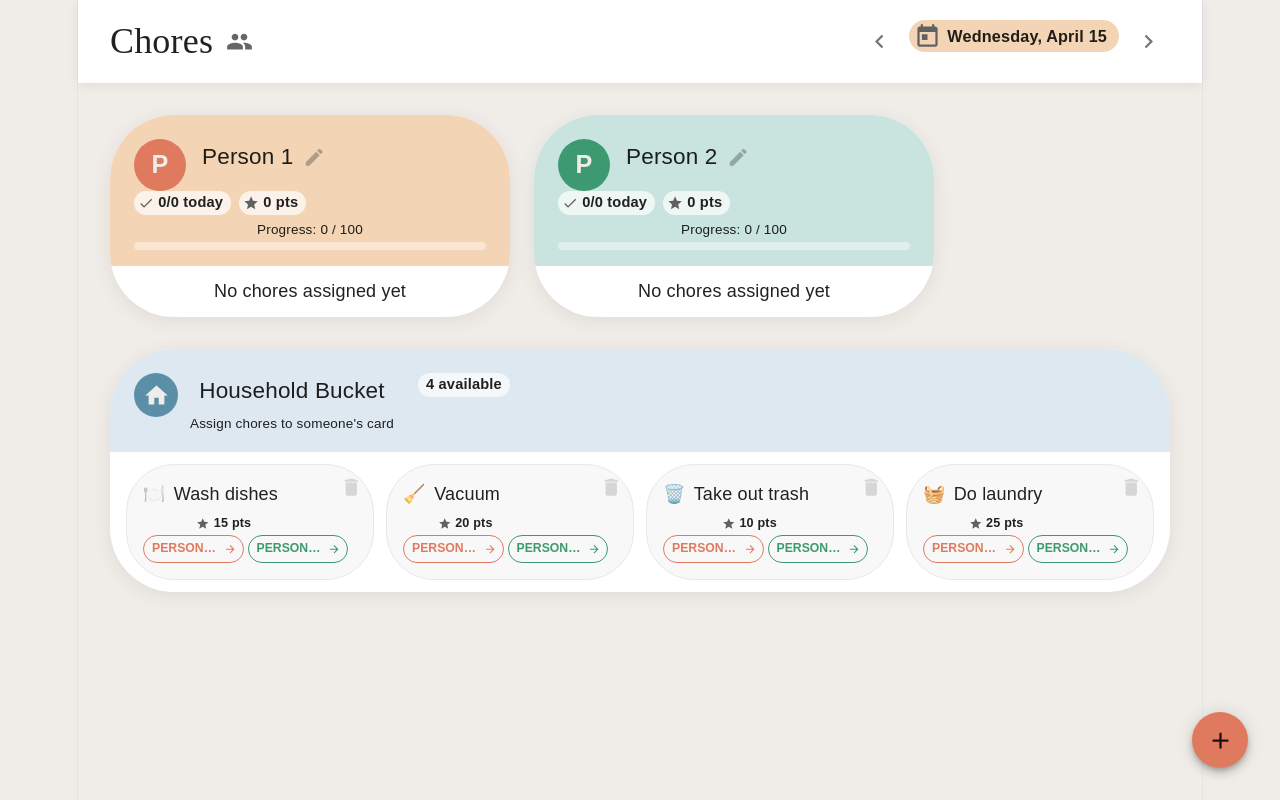
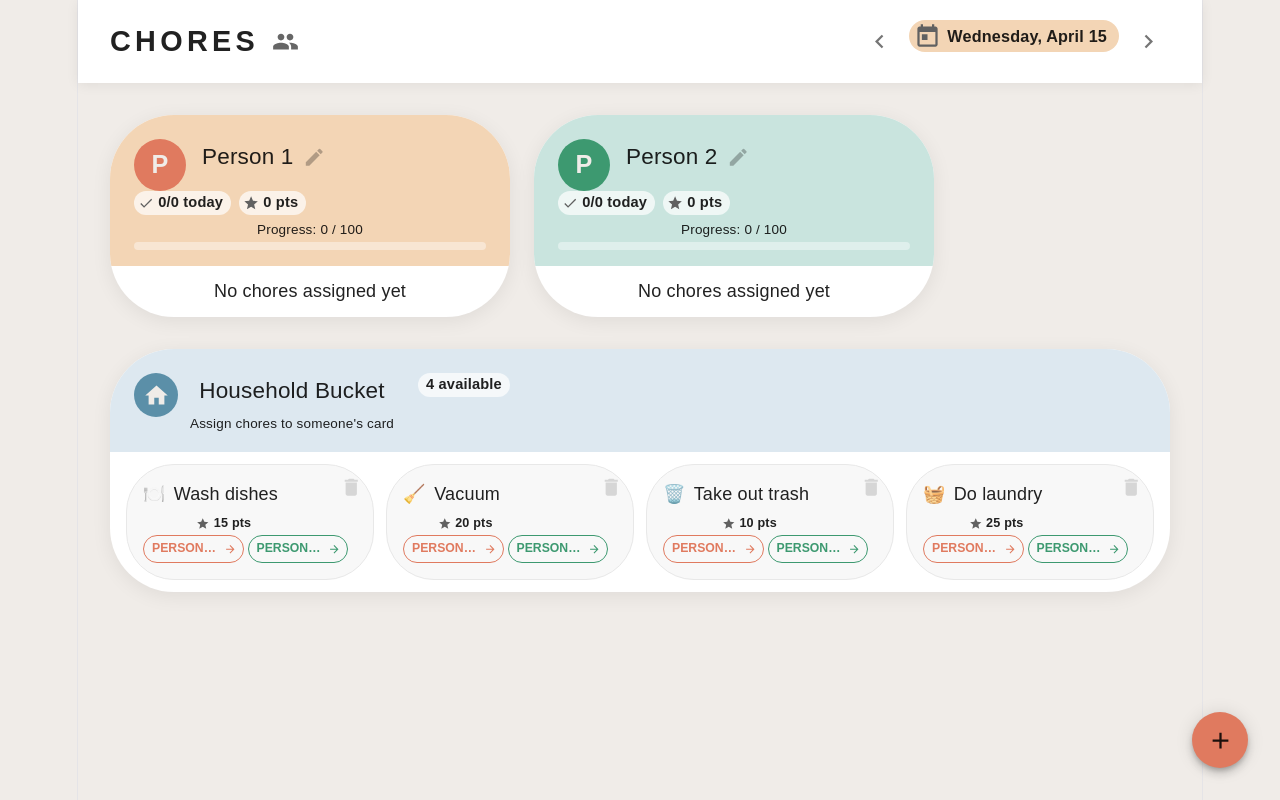
Before and after one commit to alyssamessier/chore-calendar, a React (Vite) app: page / in a window 1280 px wide. Built offline with nearby package versions, Linux system fonts and the light colour scheme.

Commit message:
raleway font header

```diff
--- a/package.json
+++ b/package.json
@@ -12,6 +12,7 @@
   "dependencies": {
     "@emotion/react": "^11.14.0",
     "@emotion/styled": "^11.14.1",
+    "@fontsource/raleway": "^5.2.8",
     "@mui/icons-material": "^9.0.0",
     "@mui/material": "^9.0.0",
     "react": "^19.2.4",
--- a/src/components/ChoreApp.jsx
+++ b/src/components/ChoreApp.jsx
@@ -225,7 +225,7 @@ export default function ChoreApp() {
     <Box sx={{ minHeight: '100vh', bgcolor: '#f0ece8' }}>
       <Box sx={{ px: 4, py: 2.5, display: 'flex', alignItems: 'center', justifyContent: 'space-between', bgcolor: 'white', boxShadow: '0 2px 12px rgba(0,0,0,0.07)', position: 'sticky', top: 0, zIndex: 10 }}>
         <Stack direction="row" alignItems="center" spacing={1}>
-          <Typography variant="h5" color="#3a3a3a" sx={{ fontFamily: '"Dancing Script", cursive', fontSize: '2rem', lineHeight: 1 }}>Chores</Typography>
+          <Typography variant="h5" color="#3a3a3a" sx={{ fontFamily: '"Raleway", sans-serif', fontSize: '1.6rem', fontWeight: 800, letterSpacing: '0.15em', textTransform: 'uppercase' }}>Chores</Typography>
           <Tooltip title="Manage people">
             <IconButton onClick={() => setPeopleOpen(true)} size="small" sx={{ ml: 1, color: 'text.secondary' }}>
               <PeopleIcon />
```
Also changed, not shown: 1 other file (tests, documents, lock files or other folders).
